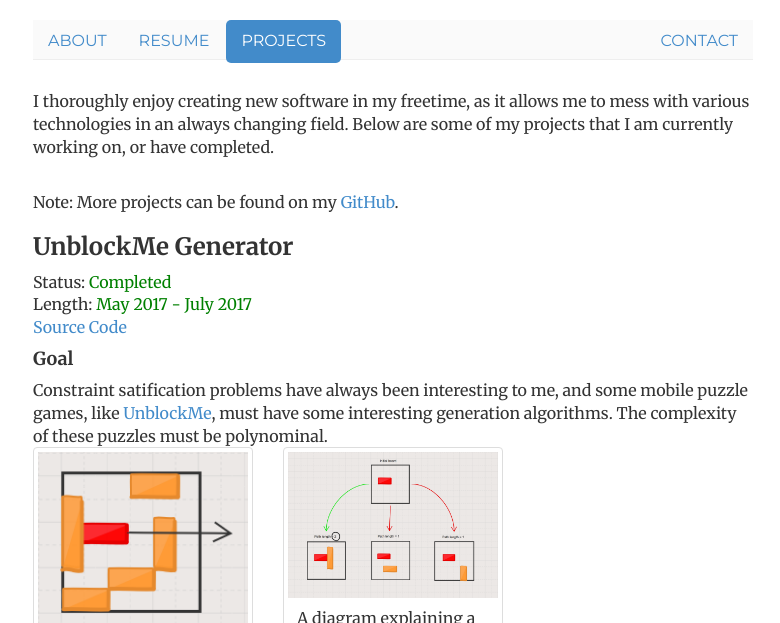
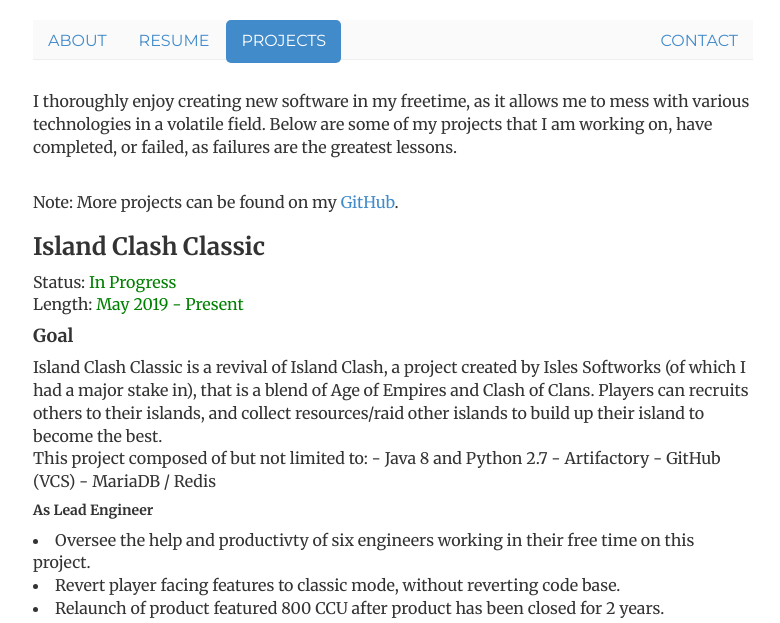
Before and after one commit to Unknowncmbk/unknowncmbk.github.io, a Jekyll site: the page built from projects/index.html, in a window 1280 px wide and 1400 px high. Shown: the top 623 px of the window, without its empty margins (247-1027 px from the left). Built offline with Jekyll 4.4.1, drawn with Linux system fonts in a browser that asks for light colours; some of the changed text lies outside the part shown; grey boxes are pictures that could not be loaded.

Commit message:
- Updates projects/index.html.

```diff
--- a/projects/index.html
+++ b/projects/index.html
@@ -4,17 +4,139 @@
 about: passive
 resume: passive
 projects: active
+portfolio: passive
 contact: passive
-description: Stephen Bahr is a Software Engineer from a small town in Ashland, OH
+description: Stephen Bahr is a Software Engineer from a small town in OH
 ---
 <!-- <div class="jumbotron"> -->
 <div class="projects">
 	<div class="overview">
-		<p>I thoroughly enjoy creating new software in my freetime, as it allows me to mess with various technologies in an always changing field. Below are some of my projects that I am currently working on, or have completed.</p>
+		<p>I thoroughly enjoy creating new software in my freetime, as it allows me to mess with various technologies in a volatile field. Below are some of my projects that I am working on, have completed, or failed, as failures are the greatest lessons.</p>
 		<br>
 		<p>Note: More projects can be found on my <a href="https://github.com/Unknowncmbk?tab=repositories">GitHub</a>.
 	</div>
 	<div class="project-a">
+		<h3>Island Clash Classic</h3>
+		Status: <font color="green">In Progress</font><br>
+		Length: <font color="green">May 2019 - Present</font><br>
+		<h4>Goal</h4>
+		Island Clash Classic is a revival of Island Clash, a project created by Isles Softworks (of which I had a major stake in), that is a blend of Age of Empires and Clash of Clans. Players can recruits others to their islands, and collect resources/raid other islands to build up their island to become the best.
+		<br>
+		This project composed of but not limited to:
+		- Java 8 and Python 2.7
+		- Artifactory
+		- GitHub (VCS)
+		- MariaDB / Redis
+
+		<h5>As Lead Engineer</h5>
+		<li>Oversee the help and productivty of six engineers working in their free time on this project.</li>
+		<li>Revert player facing features to classic mode, without reverting code base.</li>
+		<li>Relaunch of product featured 800 CCU after product has been closed for 2 years.</li>
+		<br>
+
+		<div class="row">
+			<div class="col-md-4">
+				<div class="thumbnail">
+					<a href="https://www.youtube.com/watch?v=xaSNNJwctKo">
+					<img src="/img/islandclash/ic_launch_logo.png" alt="IC Classic Launch Trailer" style="width:100%">
+						<div class="caption">
+						<p>Click to view IC Classic's Hype Trailer.</p>
+						</div>
+					</a>
+				</div>
+			</div>
+			<div class="col-md-4">
+				<div class="thumbnail">
+					<a href="https://www.youtube.com/watch?v=18tbIP9kbTI">
+					<img src="/img/islandclash/ic_main_spawn.png" alt="IC Classic Trailer" style="width:100%">
+						<div class="caption">
+						<p>Click to view Island Clash Classic's Trailer.</p>
+						</div>
+					</a>
+				</div>
+			</div>
+			<div class="col-md-4">
+				<div class="thumbnail">
+					<a href="https://www.youtube.com/watch?v=KEGeCsCt45Q">
+					<img src="/img/islandclash/ic_elven_skin_spotlight.png" alt="Elven Building Skins" style="width:100%">
+						<div class="caption">
+						<p>Click to view the Elven building skin spotlight.</p>
+						</div>
+					</a>
+				</div>
+			</div>
+			<div class="col-md-4">
+				<div class="thumbnail">
+					<a href="https://www.youtube.com/watch?v=GdenF1y1qM0">
+					<img src="/img/islandclash/ic_futuristic_skin_spotlight.png" alt="Futuristic Building Skins" style="width:100%">
+						<div class="caption">
+						<p>Click to view the Futuristic building skin spotlight.</p>
+						</div>
+					</a>
+				</div>
+			</div>
+		</div>
+
+		<h3>Grashers / JunkET</h3>
+		Status: <font color="red">Incomplete</font><br>
+		Length: <font color="red">Jan 2018 - Apr 2019</font><br>
+		<a href="http://www.grashers.com">Project Link</a>
+		<h4>Goal</h4>
+		Grashers, formerly known as Junk E.T., is a dungeon crawler style <a href="https://store.steampowered.com/app/670250/Grashers/">Steam game</a> that takes elements of Binding of Isaac, Legend of Zelda, and combines them with a need to collect all the junk in the universe. Absorb and convert trash to energy to travel to different planets and fight epic monsters and bosses in this randomly generated game!
+		<br>
+		This project composed of but not limited to:
+		- Java / LibGDX
+		- Blender
+		- GitHub (VCS)
+
+		<h5>My Involvement as Game Developer</h5>
+		- Add documentation and streamline various method calls.
+		- Create additional gameplay mechanics, including additional triggerable item effects.
+		- Design additonal stages using in-house editor.
+
+		<div class="row">
+			<div class="col-md-4">
+				<div class="thumbnail">
+					<a href="https://www.youtube.com/watch?v=lPN5QKLRxEI">
+					<img src="/img/grashers/login_menu.png" alt="Grashers 2019 Launch Trailer" style="width:100%">
+						<div class="caption">
+						<p>Click to view Grashers 2019 Trailer.</p>
+						</div>
+					</a>
+				</div>
+			</div>
+			<div class="col-md-4">
+				<div class="thumbnail">
+					<a href="/img/grashers/spaceship.png">
+					<img src="/img/grashers/spaceship.png" alt="Main Player's Spaceship" style="width:100%">
+						<div class="caption">
+						<p>Protagonist's spaceship, useful for travel.</p>
+						</div>
+					</a>
+				</div>
+			</div>
+			<div class="col-md-4">
+				<div class="thumbnail">
+					<a href="/img/grashers/travel_menu.png">
+					<img src="/img/grashers/travel_menu.png" alt="Travel to other planets" style="width:100%">
+						<div class="caption">
+						<p>Travel to other planets.</p>
+						</div>
+					</a>
+				</div>
+			</div>
+			<div class="col-md-4">
+				<div class="thumbnail">
+					<a href="/img/grashers/world_trash.png">
+					<img src="/img/grashers/world_trash.png" alt="Collect trash from each planet" style="width:100%">
+						<div class="caption">
+						<p>Collect some junk!</p>
+						</div>
+					</a>
+				</div>
+			</div>
+		</div>
+
 		<h3>UnblockMe Generator</h3>
 		Status: <font color="green">Completed</font><br>
 		Length: <font color="green">May 2017 - July 2017</font><br>
```
